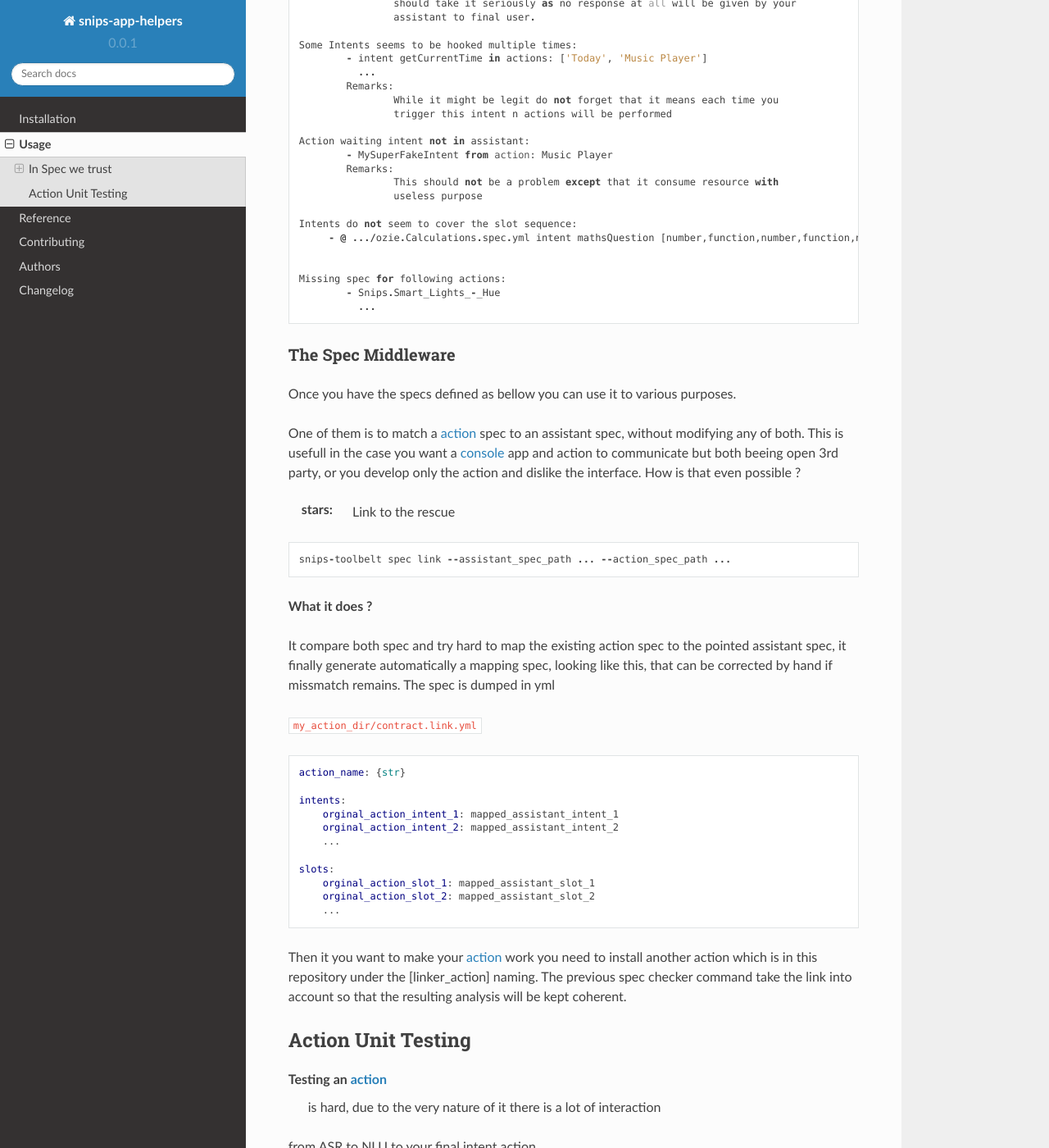
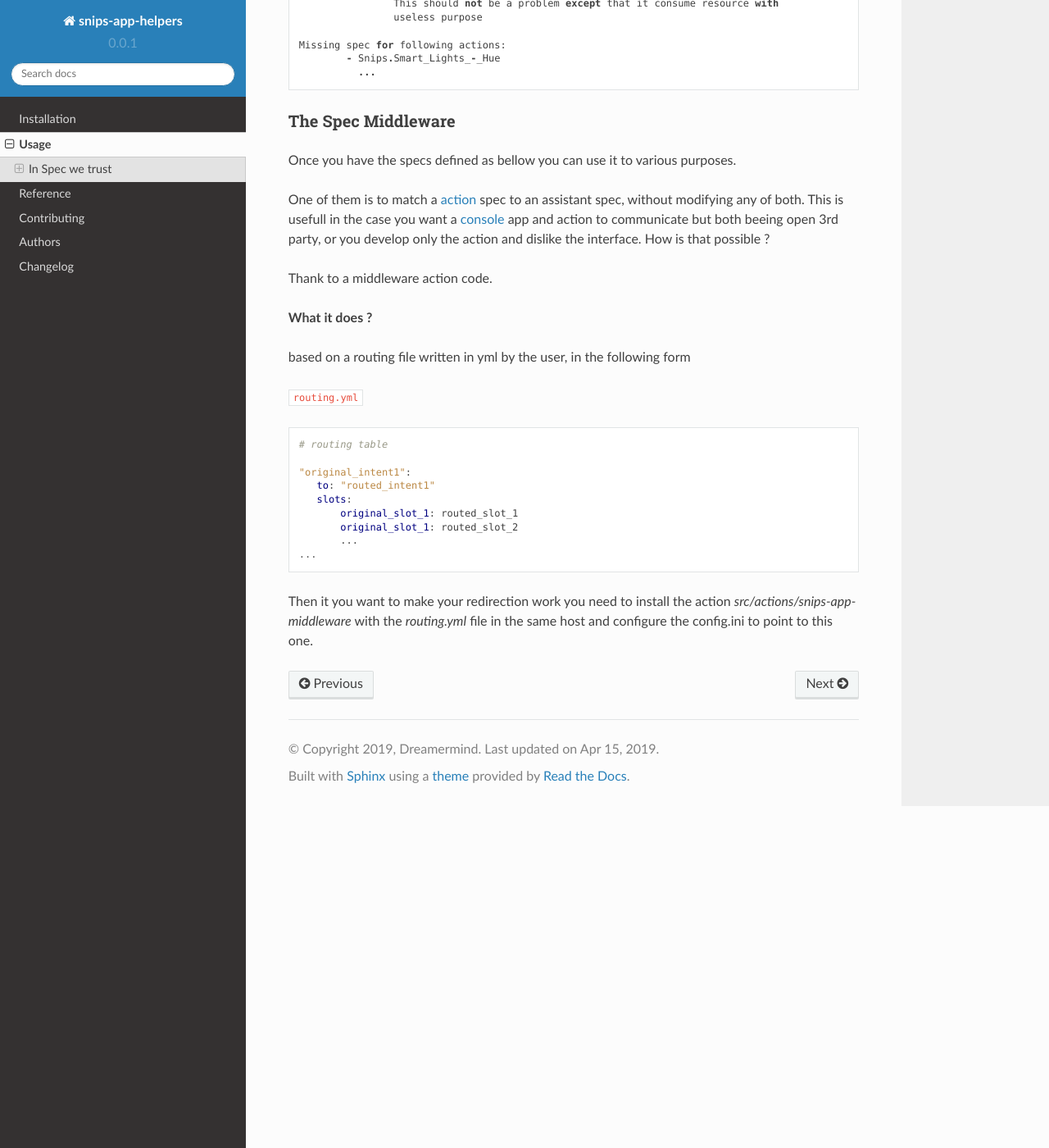
Before and after one commit to DreamerMind/snips-app-helpers, a Sphinx documentation site: the page built from docs/usage.rst, in a window 1280 px wide and 1400 px high, scrolled down 1911 px. Shown: the whole window at 82% size. Built offline with Sphinx 7.4.7 and the Read the Docs theme 2.0.0, drawn with Linux system fonts in a browser that asks for light colours; some of the changed text lies outside the part shown.

Commit message:
fix: update outdated docs

```diff
--- a/docs/usage.rst
+++ b/docs/usage.rst
@@ -36,22 +36,9 @@ intents_ and slot_ the action_ will use, with a format as follow:
 
    coverage:
        intent1:
-          [
-               [
-                   "slot_name_A",
-                   "slot_name_B",
-               ],
-               [
-                   "slot_name_A",
-                   "slot_name_B",
-                   "slot_name_A"
-               ],
-               [
-                   "slot_name_C"
-               ]
-          ]
+            [ ["slot_name_B", "+"], ["slot_name_A", "+"] ],
        intent2:
-           - [slot_name_A, slot_name_B, slot_name_C]
+            [ ["slot_name_B", 1], ["slot_name_A", "+"] ],
    ...
 
 
@@ -119,10 +106,6 @@ A typical report of the CLI looks like this:
                    This should not be a problem except that it consume resource with
                    useless purpose
 
-   Intents do not seem to cover the slot sequence:
-        - @ .../ozie.Calculations.spec.yml intent mathsQuestion [number,function,number,function,number]
-
-
    Missing spec for following actions:
            - Snips.Smart_Lights_-_Hue
              ...
@@ -135,47 +118,30 @@ Once you have the specs defined as bellow you can use it to various purposes.
 One of them is to match a action_ spec to an assistant spec, without modifying
 any of both. This is usefull in the case you want a console_ app
 and action to communicate but both beeing open 3rd party, or you develop only the
-action and dislike the interface. How is that even possible ?
+action and dislike the interface. How is that possible ?
 
-:stars: Link to the rescue
+Thank to a middleware action code.
 
-::
-
-   snips-toolbelt spec link --assistant_spec_path ... --action_spec_path ...
 
 **What it does ?**
 
-It compare both spec and try hard to map the existing action spec to the
-pointed assistant spec, it finally generate automatically a mapping spec, looking
-like this, that can be corrected by hand if missmatch remains. The spec is
-dumped in yml
+based on a routing file written in yml by the user, in the following form
 
-``my_action_dir/contract.link.yml``
+``routing.yml``
 
 .. code-block:: yaml
 
-   action_name: {str}
+   # routing table
 
-   intents:
-       orginal_action_intent_1: mapped_assistant_intent_1
-       orginal_action_intent_2: mapped_assistant_intent_2
-       ...
+   "original_intent1":
+      to: "routed_intent1"
+      slots:
+          original_slot_1: routed_slot_1
+          original_slot_1: routed_slot_2
+          ...
+   ...
 
-   slots:
-       orginal_action_slot_1: mapped_assistant_slot_1
-       orginal_action_slot_2: mapped_assistant_slot_2
-       ...
 
-Then it you want to make your action_ work you need to install another action which
-is in this repository under the [linker_action] naming.
-The previous spec checker command take the link into account so that the resulting
-analysis will be kept coherent.
-
-Action Unit Testing
-===================
-
-Testing an action_
- is hard, due to the very nature of it there is a lot of interaction
-from ASR to NLU to your final intent action.
-
-! To be anounced
+Then it you want to make your redirection work you need to install the action
+`src/actions/snips-app-middleware` with the `routing.yml` file in the same host
+and configure the config.ini to point to this one.
```
Also changed, not shown: 1 other file.
